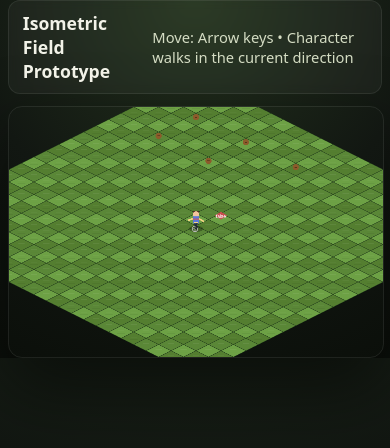
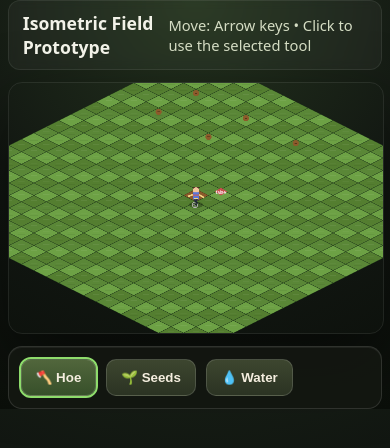
Before and after one commit to Beanminchild/TestGame, a plain HTML site: page index.html in a window 390 px wide. Both pictures are taken after a click on the element 195 px from the left and 231 px from the top of the page. Drawn offline with Linux system fonts and the light colour scheme.

Commit message:
Implement tool selection and usage mechanics: add inventory UI, tool functionality, and update world state

```diff
--- a/game.js
+++ b/game.js
@@ -6,7 +6,9 @@ import {
   throwMin,
   tryCollectMin,
   tryInteractWithButton,
-  updateMins
+  updateMins,
+  updateWorld,
+  useToolAtCursor
 } from "./src/interactions.js";
 
 const canvas = document.getElementById("game");
@@ -15,7 +17,8 @@ const ctx = canvas.getContext("2d");
 const keys = setupInput();
 const character = createCharacter();
 const spriteBank = createSpriteBank();
-const { button, mins } = createWorld();
+const world = createWorld();
+const { button, mins } = world;
 
 canvas.style.cursor = "none";
 
@@ -27,6 +30,35 @@ let camera = {
 };
 
 let lastFrameTime = performance.now();
+
+function syncToolButtons() {
+  document.querySelectorAll(".tool-slot").forEach((slot) => {
+    slot.classList.toggle("active", slot.dataset.tool === world.selectedTool);
+  });
+}
+
+document.querySelectorAll(".tool-slot").forEach((slot) => {
+  slot.addEventListener("click", () => {
+    world.selectedTool = slot.dataset.tool;
+    syncToolButtons();
+  });
+});
+
+document.addEventListener("keydown", (event) => {
+  const map = {
+    Digit1: "hoe",
+    Digit2: "seeds",
+    Digit3: "watering-can"
+  };
+
+  const tool = map[event.code];
+  if (tool) {
+    world.selectedTool = tool;
+    syncToolButtons();
+  }
+});
+
+syncToolButtons();
 
 function updateCursorPosition(event) {
   const rect = canvas.getBoundingClientRect();
@@ -48,7 +80,10 @@ function updateCursorPosition(event) {
 canvas.addEventListener("mousemove", updateCursorPosition);
 
 canvas.addEventListener("click", () => {
-  throwMin(character, mins, button, cursor);
+  const usedTool = useToolAtCursor(world, cursor);
+  if (!usedTool) {
+    throwMin(character, mins, button, cursor);
+  }
 });
 
 function loop(timestamp) {
@@ -56,6 +91,7 @@ function loop(timestamp) {
   lastFrameTime = timestamp;
 
   updateCharacterFromControls(character, keys, deltaMs);
+  updateWorld(world, deltaMs);
   updateMins(character, mins, button);
 
   if (keys.has("KeyE")) {
@@ -73,10 +109,10 @@ function loop(timestamp) {
   }
 
   camera = updateCamera(canvas, character);
-  drawScene(ctx, canvas, character, spriteBank, camera, button, mins, cursor);
+  drawScene(ctx, canvas, character, spriteBank, camera, button, mins, cursor, world);
 
   requestAnimationFrame(loop);
 }
 
-drawScene(ctx, canvas, character, spriteBank, camera, button, mins, cursor);
+drawScene(ctx, canvas, character, spriteBank, camera, button, mins, cursor, world);
 requestAnimationFrame(loop);
--- a/index.html
+++ b/index.html
@@ -10,9 +10,16 @@
     <div class="shell">
       <div class="hud">
         <h1>Isometric Field Prototype</h1>
-        <p>Move: Arrow keys • Character walks in the current direction</p>
+        <p>Move: Arrow keys • Click to use the selected tool</p>
       </div>
+
       <canvas id="game" width="960" height="640"></canvas>
+
+      <div class="inventory">
+        <button class="tool-slot active" data-tool="hoe">🪓 Hoe</button>
+        <button class="tool-slot" data-tool="seeds">🌱 Seeds</button>
+        <button class="tool-slot" data-tool="watering-can">💧 Water</button>
+      </div>
     </div>
 
     <script type="module" src="./game.js"></script>
--- a/src/constants.js
+++ b/src/constants.js
@@ -15,6 +15,27 @@ export const THROW_TARGET_RADIUS = 2.4;
 export const THROW_SUCCESS_BASE = 0.5;
 export const THROW_SUCCESS_PER_DISTANCE = 0.08;
 export const THROW_MAX_DISTANCE = 8;
+
+export const TOOL_TYPES = {
+  HOE: "hoe",
+  SEEDS: "seeds",
+  WATERING_CAN: "watering-can"
+};
+
+export const TILE_TYPES = {
+  GRASS: "grass",
+  DIRT: "dirt"
+};
+
+export const PLANT_STAGES = {
+  EMPTY: "empty",
+  SEED: "seed",
+  SPROUT: "sprout",
+  CROP: "crop"
+};
+
+export const GROWTH_DURATION_MIN = 4000;
+export const GROWTH_DURATION_MAX = 9000;
 
 export const INV_SQRT2 = 1 / Math.sqrt(2);
 
--- a/src/interactions.js
+++ b/src/interactions.js
@@ -1,7 +1,3 @@
-//TO DO FIX IT SO THEY COME BACK AFTER INTERACTINGV WITH A BUTTON AND ALOS THEY WALK TOWARD THE BUTTON AUTOMATIALLY
-
-
-
 import {
   BUTTON_REQUIRED_MIN,
   MIN_SPAWN_COUNT,
@@ -11,7 +7,14 @@ import {
   THROW_TARGET_RADIUS,
   THROW_SUCCESS_BASE,
   THROW_SUCCESS_PER_DISTANCE,
-  THROW_MAX_DISTANCE
+  THROW_MAX_DISTANCE,
+  cols,
+  rows,
+  TOOL_TYPES,
+  TILE_TYPES,
+  PLANT_STAGES,
+  GROWTH_DURATION_MIN,
+  GROWTH_DURATION_MAX
 } from "./constants.js";
 
 export function createButton() {
@@ -36,9 +39,22 @@ export function createWorld() {
     landed: false
   }));
 
+  const tiles = Array.from({ length: rows }, (_, row) =>
+    Array.from({ length: cols }, (_, col) => ({
+      type: TILE_TYPES.GRASS,
+      planted: false,
+      watered: false,
+      growth: 0,
+      growDuration: GROWTH_DURATION_MIN + Math.random() * (GROWTH_DURATION_MAX - GROWTH_DURATION_MIN),
+      stage: PLANT_STAGES.EMPTY
+    }))
+  );
+
   return {
     button: createButton(),
-    mins
+    mins,
+    tiles,
+    selectedTool: TOOL_TYPES.HOE
   };
 }
 
@@ -169,3 +185,68 @@ export function throwMin(character, mins, button, cursor = null) {
 
   return availableMin;
 }
+
+function clampTileValue(value, max) {
+  return Math.max(0, Math.min(max - 1, Math.floor(value)));
+}
+
+export function useToolAtCursor(world, cursor) {
+  if (!cursor) return false;
+
+  const col = clampTileValue(cursor.col, cols);
+  const row = clampTileValue(cursor.row, rows);
+  const tile = world.tiles[row][col];
+
+  if (!tile) return false;
+
+  if (world.selectedTool === TOOL_TYPES.HOE) {
+    tile.type = TILE_TYPES.DIRT;
+    tile.planted = false;
+    tile.watered = false;
+    tile.growth = 0;
+    tile.stage = PLANT_STAGES.EMPTY;
+    return true;
+  }
+
+  if (world.selectedTool === TOOL_TYPES.SEEDS) {
+    if (tile.type === TILE_TYPES.DIRT && !tile.planted) {
+      tile.planted = true;
+      tile.watered = false;
+      tile.growth = 0;
+      tile.growDuration = GROWTH_DURATION_MIN + Math.random() * (GROWTH_DURATION_MAX - GROWTH_DURATION_MIN);
+      tile.stage = PLANT_STAGES.SEED;
+      return true;
+    }
+    return false;
+  }
+
+  if (world.selectedTool === TOOL_TYPES.WATERING_CAN) {
+    if (tile.planted) {
+      tile.watered = true;
+      return true;
+    }
+    return false;
+  }
+
+  return false;
+}
+
+export function updateWorld(world, deltaMs) {
+  for (let row = 0; row < rows; row++) {
+    for (let col = 0; col < cols; col++) {
+      const tile = world.tiles[row][col];
+
+      if (!tile.planted || !tile.watered || tile.stage === PLANT_STAGES.CROP) continue;
+
+      tile.growth += deltaMs;
+
+      if (tile.growth >= tile.growDuration) {
+        tile.stage = PLANT_STAGES.CROP;
+      } else if (tile.growth >= tile.growDuration * 0.6) {
+        tile.stage = PLANT_STAGES.SPROUT;
+      } else {
+        tile.stage = PLANT_STAGES.SEED;
+      }
+    }
+  }
+}
--- a/src/render.js
+++ b/src/render.js
@@ -5,7 +5,9 @@ import {
   rows,
   WALK_POSES,
   DIRECTION_STYLES,
-  PLACEHOLDER_LOOK
+  PLACEHOLDER_LOOK,
+  TILE_TYPES,
+  PLANT_STAGES
 } from "./constants.js";
 
 export function isoToScreen(col, row, camera) {
@@ -37,6 +39,74 @@ function drawGrassTile(ctx, col, row, camera) {
   ctx.fillRect(p.x - 8, p.y - 4, 16, 2);
   ctx.fillStyle = "rgba(0,0,0,0.08)";
   ctx.fillRect(p.x - 10, p.y + 3, 20, 1);
+}
+
+function drawDirtTile(ctx, col, row, camera) {
+  const p = isoToScreen(col, row, camera);
+
+  ctx.beginPath();
+  ctx.moveTo(p.x, p.y - TILE_H / 2);
+  ctx.lineTo(p.x + TILE_W / 2, p.y);
+  ctx.lineTo(p.x, p.y + TILE_H / 2);
+  ctx.lineTo(p.x - TILE_W / 2, p.y);
+  ctx.closePath();
+
+  ctx.fillStyle = "#8b5a2b";
+  ctx.fill();
+  ctx.strokeStyle = "#6a421f";
+  ctx.lineWidth = 1.2;
+  ctx.stroke();
+
+  ctx.fillStyle = "rgba(255,255,255,0.05)";
+  ctx.fillRect(p.x - 8, p.y - 3, 16, 2);
+}
+
+function drawPlantOverlay(ctx, tile, col, row, camera) {
+  if (!tile.planted) return;
+
+  const p = isoToScreen(col, row, camera);
+
+  if (tile.watered) {
+    ctx.fillStyle = "#6ec5ff";
+    ctx.beginPath();
+    ctx.moveTo(p.x + 4, p.y - 8);
+    ctx.lineTo(p.x + 9, p.y - 4);
+    ctx.lineTo(p.x + 3, p.y - 2);
+    ctx.lineTo(p.x - 2, p.y - 6);
+    ctx.closePath();
+    ctx.fill();
+  }
+
+  ctx.save();
+  ctx.translate(p.x, p.y - 8);
+
+  if (tile.stage === PLANT_STAGES.SEED) {
+    ctx.strokeStyle = "#2f6b2f";
+    ctx.lineWidth = 2;
+    ctx.beginPath();
+    ctx.moveTo(0, 0);
+    ctx.lineTo(0, -6);
+    ctx.stroke();
+  } else if (tile.stage === PLANT_STAGES.SPROUT) {
+    ctx.strokeStyle = "#2f6b2f";
+    ctx.lineWidth = 2;
+    ctx.beginPath();
+    ctx.moveTo(0, 0);
+    ctx.lineTo(-4, -8);
+    ctx.moveTo(0, 0);
+    ctx.lineTo(4, -8);
+    ctx.stroke();
+  } else if (tile.stage === PLANT_STAGES.CROP) {
+    ctx.fillStyle = "#4a8f3b";
+    ctx.beginPath();
+    ctx.arc(0, -8, 6, 0, Math.PI * 2);
+    ctx.fill();
+
+    ctx.fillStyle = "#d9b44a";
+    ctx.fillRect(-2, -2, 4, 6);
+  }
+
+  ctx.restore();
 }
 
 function buildSpriteFrame(directionIndex, frameIndex) {
@@ -188,7 +258,7 @@ export function drawCursor(ctx, cursor, camera) {
   ctx.restore();
 }
 
-export function drawScene(ctx, canvas, character, spriteBank, camera, button, mins, cursor) {
+export function drawScene(ctx, canvas, character, spriteBank, camera, button, mins, cursor, world) {
   ctx.clearRect(0, 0, canvas.width, canvas.height);
 
   const order = [];
@@ -201,7 +271,14 @@ export function drawScene(ctx, canvas, character, spriteBank, camera, button, mi
   order.sort((a, b) => (a[0] + a[1]) - (b[0] + b[1]));
 
   for (const [c, r] of order) {
-    drawGrassTile(ctx, c, r, camera);
+    const tile = world.tiles[r][c];
+    if (tile.type === TILE_TYPES.DIRT) {
+      drawDirtTile(ctx, c, r, camera);
+    } else {
+      drawGrassTile(ctx, c, r, camera);
+    }
+
+    drawPlantOverlay(ctx, tile, c, r, camera);
   }
 
   drawButton(ctx, button, camera);
--- a/style.css
+++ b/style.css
@@ -51,3 +51,28 @@ canvas {
   border: 1px solid rgba(255, 255, 255, 0.08);
   box-shadow: 0 30px 70px rgba(0, 0, 0, 0.5);
 }
+
+.inventory {
+  display: flex;
+  gap: 10px;
+  padding: 12px;
+  background: rgba(20, 24, 18, 0.86);
+  border: 1px solid rgba(255, 255, 255, 0.12);
+  border-radius: 14px;
+  box-shadow: inset 0 1px 0 rgba(255,255,255,0.06);
+}
+
+.tool-slot {
+  border: 1px solid rgba(255,255,255,0.14);
+  background: linear-gradient(180deg, #3d462f, #2b3323);
+  color: #f5eedf;
+  padding: 10px 14px;
+  border-radius: 10px;
+  cursor: pointer;
+  font-weight: 600;
+}
+
+.tool-slot.active {
+  outline: 2px solid #8edc6c;
+  background: linear-gradient(180deg, #51663c, #37502a);
+}
```
